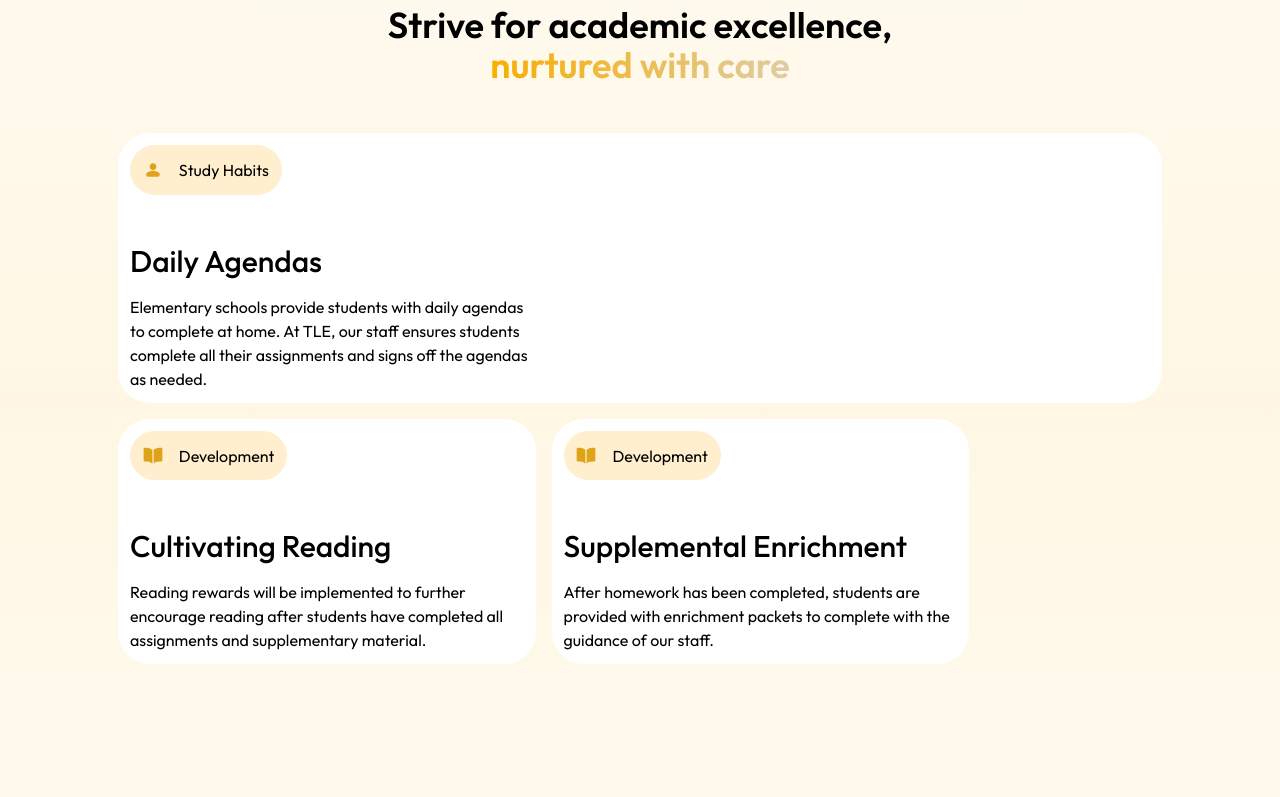
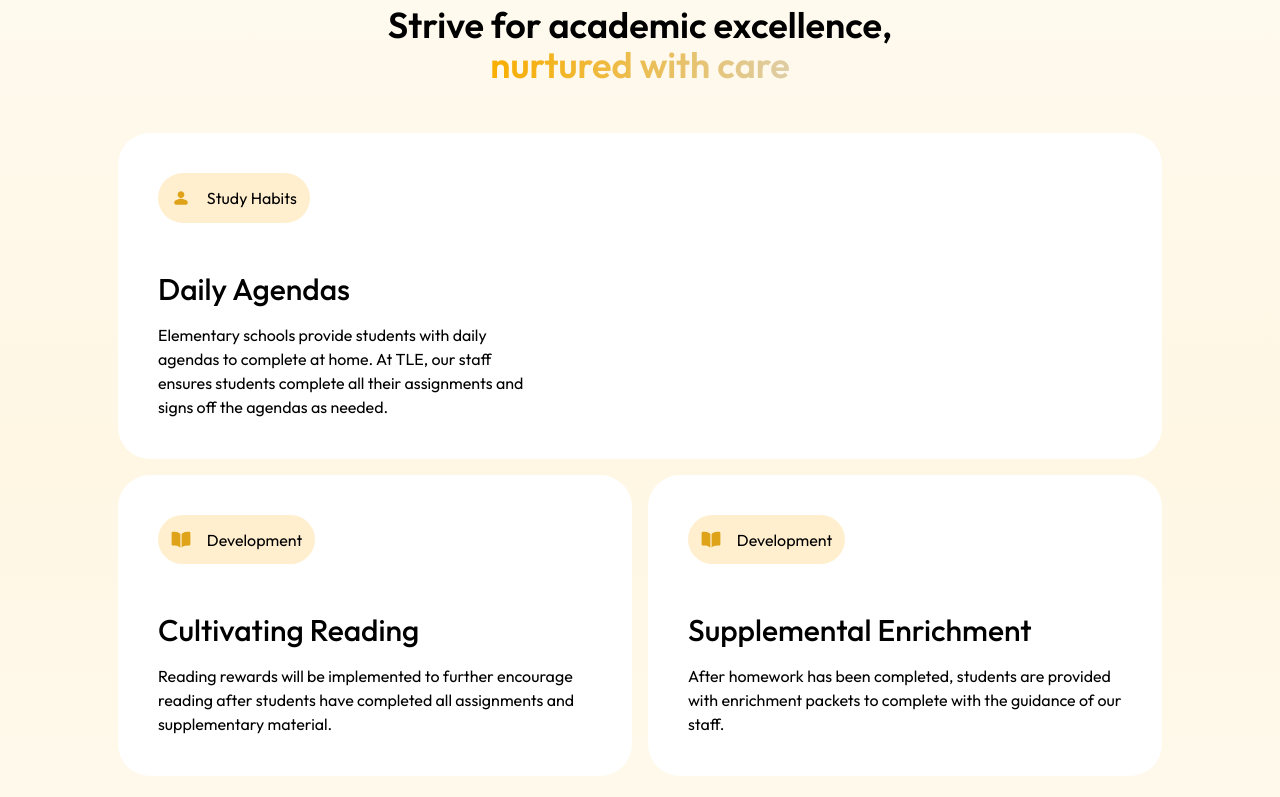
Before and after one commit to candiceeluu/tle-website, a React (Vite) app: page /elementary-program in a window 1280 px wide. Shown: the part 1100-1897 px from the top of the page. Built offline with nearby package versions, Linux system fonts and the light colour scheme.

Commit message:
[FIX] Layout fix for after-school section

```diff
--- a/src/pages/After-School-Programs/ElementaryProgram.jsx
+++ b/src/pages/After-School-Programs/ElementaryProgram.jsx
@@ -53,8 +53,8 @@ function ElementaryProgram() {
             <div aria-label="elementary-program-services" className="mt-4 lg-nav-mt-8">
                 <div aria-label="elementary-program-services-content" className="px-3 max-width mx-auto flex-column align-center">
                     <h2 className='center-text lg-nav-px-15'>Strive for academic excellence, <span className='yellow-gradient-text'>nurtured with care</span></h2>
-                    <div aria-label="elementary-program-services-1" className='bg-white border-radius-2 mt-3 p-3'>
-                        <div aria-label="elementary-program-services-1-text" className="lg-nav-w-40p">
+                    <div aria-label="elementary-program-services-1" className='bg-white border-radius-2 mt-3 p-10 p-md-10 p-4'>
+                        <div aria-label="elementary-program-services-1-text" className="lg-nav-w-40p w-full-mobile">
                             <div className='bg-light-yellow border-radius-2 p-08 flex justify-center w-fit-content gap-1'>
                                 <img src="/icons/person-yellow.svg" />
                                 <p className=''>Study Habits</p>
@@ -63,9 +63,10 @@ function ElementaryProgram() {
                             <p className="mt-1">Elementary schools provide students with daily agendas to complete at home. At TLE, our staff ensures students complete all their assignments and signs off the agendas as needed.</p>
                         </div>
                     </div>
+
                     <div aria-label="elementary-program-services-2" className='mt-1'>
-                        <div aria-label="elementary-program-services-2-content" className="max-width mx-auto flex wrap gap-1">
-                            <div aria-label="elementary-program-services-2-left" className='bg-white border-radius-2 p-3 lg-nav-w-40p'>
+                        <div aria-label="elementary-program-services-2-content" className="max-width mx-auto flex flex-col md:flex-row gap-1">
+                            <div aria-label="elementary-program-services-2-left" className='bg-white border-radius-2 p-10 p-4-mobile flex-1'>
                                 <div className='bg-light-yellow border-radius-2 p-08 flex justify-center w-fit-content gap-1'>
                                     <img src="/icons/book-yellow.svg" />
                                     <p className=''>Development</p>
@@ -73,7 +74,7 @@ function ElementaryProgram() {
                                 <h3 className="mt-3">Cultivating Reading</h3>
                                 <p className="mt-1">Reading rewards will be implemented to further encourage reading after students have completed all assignments and supplementary material.</p>
                             </div>
-                            <div aria-label="elementary-program-services-2-right" className='bg-white border-radius-2 p-3 lg-nav-w-40p'>
+                            <div aria-label="elementary-program-services-2-right" className='bg-white border-radius-2 p-10 p-4-mobile flex-1'>
                                 <div className='bg-light-yellow border-radius-2 p-08 flex justify-center w-fit-content gap-1'>
                                     <img src="/icons/book-yellow.svg" />
                                     <p className=''>Development</p>
--- a/src/pages/After-School-Programs/HighSchoolProgram.jsx
+++ b/src/pages/After-School-Programs/HighSchoolProgram.jsx
@@ -53,8 +53,8 @@ function HighSchoolProgram() {
             <div aria-label="elementary-program-services" className="mt-4 lg-nav-mt-8">
                 <div aria-label="elementary-program-services-content" className="px-3 max-width mx-auto flex-column align-center">
                     <h2 className='center-text lg-nav-px-15'>Strive for academic excellence, <span className='blue-gradient-text'>nurtured with care</span></h2>
-                    <div aria-label="elementary-program-services-1" className='bg-white border-radius-2 mt-3 p-3'>
-                        <div aria-label="elementary-program-services-1-text" className="lg-nav-w-40p">
+                    <div aria-label="elementary-program-services-1" className='bg-white border-radius-2 mt-3 p-10 p-4-mobile'>
+                        <div aria-label="elementary-program-services-1-text" className="lg-nav-w-40p w-full-mobile">
                             <div className='bg-light-blue border-radius-2 p-08 flex align-center w-fit-content gap-1'>
                                 <img src="/icons/person-blue.svg" />
                                 <p className=''>Study Habits</p>
@@ -63,9 +63,10 @@ function HighSchoolProgram() {
                             <p className="mt-1">Time management is crucial for high school students, and we strongly encourage students to follow a routine. TLE is more than happy to help our students with any questions or concerns regarding homework.</p>
                         </div>
                     </div>
+
                     <div aria-label="elementary-program-services-2" className='mt-1'>
-                        <div aria-label="elementary-program-services-2-content" className="max-width mx-auto flex wrap gap-1">
-                            <div aria-label="elementary-program-services-2-left" className='bg-white border-radius-2 p-3 lg-nav-w-40p'>
+                        <div aria-label="elementary-program-services-2-content" className="max-width mx-auto flex flex-col md:flex-row gap-1">
+                            <div aria-label="elementary-program-services-2-left" className='bg-white border-radius-2 p-10 p-4-mobile flex-1'>
                                 <div className='bg-light-blue border-radius-2 p-08 flex justify-center w-fit-content gap-1'>
                                     <img src="/icons/book-blue.svg" />
                                     <p className=''>Development</p>
@@ -73,7 +74,7 @@ function HighSchoolProgram() {
                                 <h3 className="mt-3">Academic Excellence</h3>
                                 <p className="mt-1">Our team is extremely familiar with the Walnut Valley School District curriculum, and as such, we strive to provide our students with the necessary support they need to succeeed.</p>
                             </div>
-                            <div aria-label="elementary-program-services-2-right" className='bg-white border-radius-2 p-3 lg-nav-w-40p'>
+                            <div aria-label="elementary-program-services-2-right" className='bg-white border-radius-2 p-10 p-4-mobile flex-1'>
                                 <div className='bg-light-blue border-radius-2 p-08 flex align-center w-fit-content gap-1'>
                                     <img src="/icons/book-blue.svg" />
                                     <p className=''>Development</p>
--- a/src/pages/After-School-Programs/MiddleSchoolProgram.jsx
+++ b/src/pages/After-School-Programs/MiddleSchoolProgram.jsx
@@ -53,8 +53,8 @@ function MiddleSchoolProgram() {
             <div aria-label="elementary-program-services" className="mt-4 lg-nav-mt-8">
                 <div aria-label="elementary-program-services-content" className="px-3 max-width mx-auto flex-column align-center">
                     <h2 className='center-text lg-nav-px-15'>Strive for academic excellence, <span className='green-gradient-text'>nurtured with care</span></h2>
-                    <div aria-label="elementary-program-services-1" className='bg-white border-radius-2 mt-3 p-3'>
-                        <div aria-label="elementary-program-services-1-text" className="lg-nav-w-40p">
+                    <div aria-label="elementary-program-services-1" className='bg-white border-radius-2 mt-3 p-10 p-4-mobile'>
+                        <div aria-label="elementary-program-services-1-text" className="lg-nav-w-40p w-full-mobile">
                             <div className='bg-light-green border-radius-2 p-08 flex align-center w-fit-content gap-1'>
                                 <img src="/icons/diamond-green.svg" />
                                 <p className=''>Grades</p>
@@ -63,9 +63,10 @@ function MiddleSchoolProgram() {
                             <p className="mt-1">TLE offers free, weekly Aeries Portal check-ups for 6th-8th graders. We monitor students' missing assignments and work with students to ensure academic success.</p>
                         </div>
                     </div>
+
                     <div aria-label="elementary-program-services-2" className='mt-1'>
-                        <div aria-label="elementary-program-services-2-content" className="max-width mx-auto flex wrap gap-1">
-                            <div aria-label="elementary-program-services-2-left" className='bg-white border-radius-2 p-3 lg-nav-w-40p'>
+                        <div aria-label="elementary-program-services-2-content" className="max-width mx-auto flex flex-col md:flex-row gap-1">
+                            <div aria-label="elementary-program-services-2-left" className='bg-white border-radius-2 p-10 p-4-mobile flex-1'>
                                 <div className='bg-light-green border-radius-2 p-08 flex justify-center w-fit-content gap-1'>
                                     <img src="/icons/person-green.svg" />
                                     <p className=''>Study Habits</p>
@@ -73,7 +74,7 @@ function MiddleSchoolProgram() {
                                 <h3 className="mt-3">Distraction-Free Zone</h3>
                                 <p className="mt-1">All phones must be kept inside students' bags at all times between 3 to 6pm. If parents need to contact their children, please contact the office and we will notify them.</p>
                             </div>
-                            <div aria-label="elementary-program-services-2-right" className='bg-white border-radius-2 p-3 lg-nav-w-40p'>
+                            <div aria-label="elementary-program-services-2-right" className='bg-white border-radius-2 p-10 p-4-mobile flex-1'>
                                 <div className='bg-light-green border-radius-2 p-08 flex align-center w-fit-content gap-1'>
                                     <img src="/icons/book-green.svg" />
                                     <p className=''>Development</p>
```
